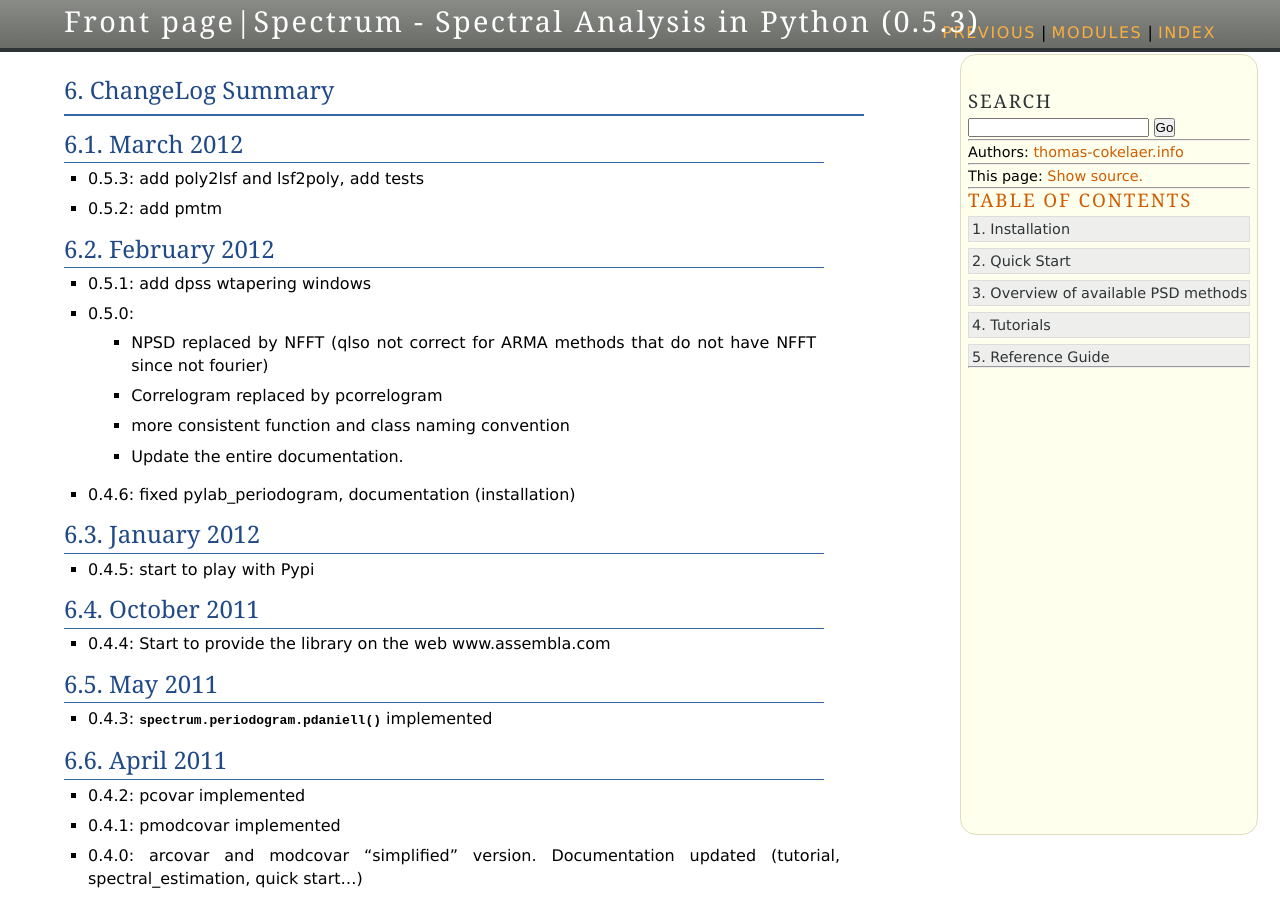
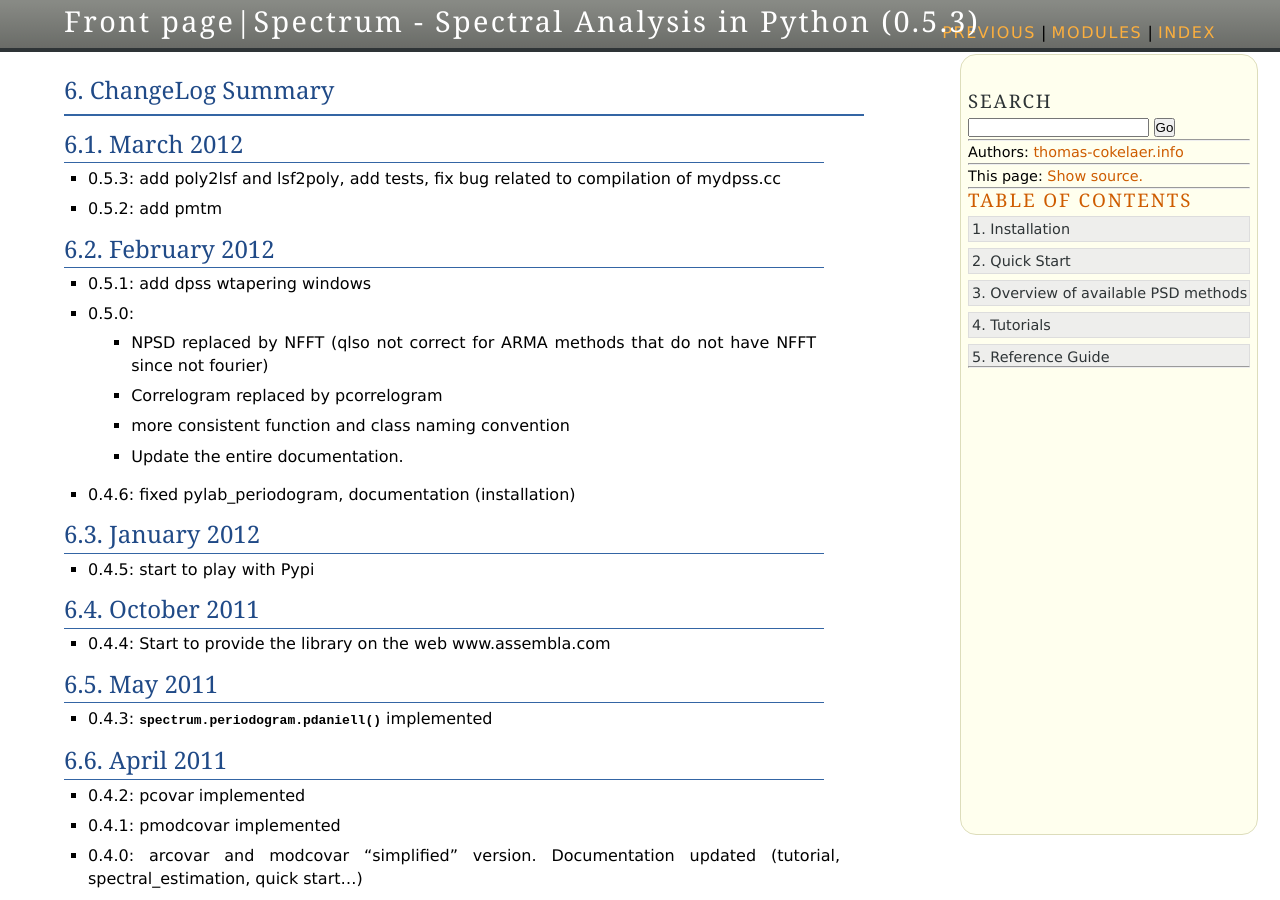
Before and after one commit to strawlab/spectrum, a Sphinx documentation site: the page built from doc/ChangeLog.rst, in a window 1280 px wide and 900 px high. Built offline with Sphinx 7.4.7, drawn with Linux system fonts in a browser that asks for light colours; formulas are drawn with MathJax 3; pages that are not in the unit, such as notebooks, are missing from menus.

Commit message:
update doc and changelog

```diff
--- a/doc/ChangeLog.rst
+++ b/doc/ChangeLog.rst
@@ -3,7 +3,7 @@ ChangeLog Summary
 
 March 2012
 --------------
-* 0.5.3: add poly2lsf and lsf2poly, add tests
+* 0.5.3: add poly2lsf and lsf2poly, add tests, fix bug related to compilation of mydpss.cc
 * 0.5.2: add pmtm
 
 February 2012
```
Also changed, not shown: doc/user/ref_others.rst (+6 -6 lines).
